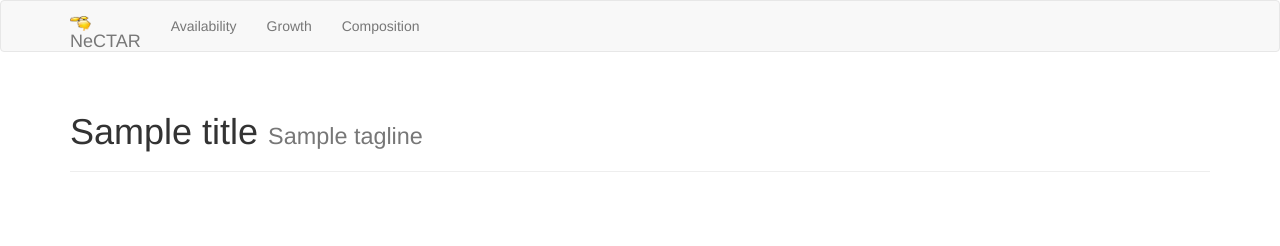
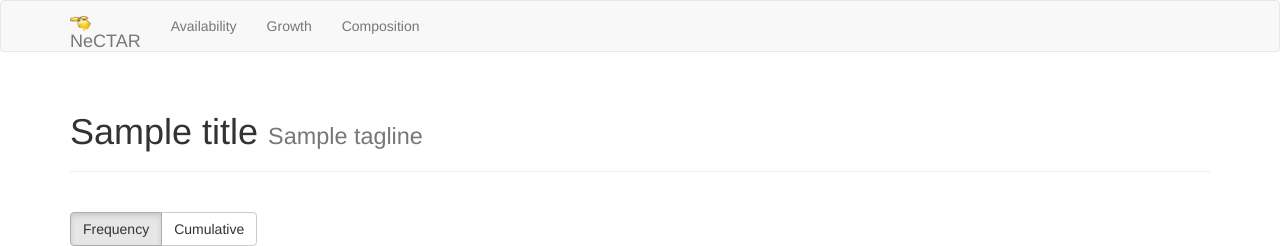
Before and after one commit to rrothwell/langstroth, a Django app: template user_statistics/templates/user_statistics.html in a window 1280 px wide. Shown: the top 246 px of the page. Run offline with Django 3.2, Linux system fonts and the light colour scheme; the template is opened without the code that fills it: most values are stand-ins (such as "Sample title", 1, 10 or a date in 2020); a map, chart or similar area stays blank; parts of the project's set-up code (start-up, migrations or seed data) failed here and were passed over; some libraries are stand-ins or nearby versions.

Commit message:
RR: plot cumulative frequency. Not complete yet as old plot hangs around.
Change-Id: I9b8cc1ce997d70d3e33d659db0e359d74693eed9

```diff
--- a/langstroth/static/js/user_statistics.js
+++ b/langstroth/static/js/user_statistics.js
@@ -1,4 +1,6 @@
 ////// Area Plot of NeCTAR User Registration History
+var registrationFrequency = [];
+var isCumulative = false;
 
 //==== Data manipulation
 
@@ -28,11 +30,6 @@ var yAxis = d3.svg.axis()
     .scale(y)
     .orient("left");
 
-var area = d3.svg.area()
-    .x(function(d) { return x(d.date); })
-    .y0(HEIGHT)
-    .y1(function(d) { return y(d.count); });
-
 var svg = d3.select("#plot-area").append("svg")
     .attr("width", WIDTH + MARGIN.LEFT + MARGIN.RIGHT)
     .attr("height", HEIGHT + MARGIN.TOP + MARGIN.BOTTOM)
@@ -40,6 +37,11 @@ var svg = d3.select("#plot-area").append("svg")
     .attr("transform", "translate(" + MARGIN.LEFT + "," + MARGIN.TOP + ")");
 
 function visualise(data) {
+
+	var area = d3.svg.area()
+	    .x(function(d) { return x(d.date); })
+	    .y0(HEIGHT)
+	    .y1(function(d) { return y(d.count); });
 
 	  x.domain(d3.extent(data, function(d) { return d.date; }));
 	  y.domain([0, d3.max(data, function(d) { return d.count; })]);
@@ -52,7 +54,14 @@ function visualise(data) {
 	  svg.append("g")
 	      .attr("class", "x axis")
 	      .attr("transform", "translate(0," + HEIGHT + ")")
-	      .call(xAxis);
+	      .call(xAxis)
+	    .append("text")
+	      //.attr("transform", "rotate(-90)")
+	      .attr("x", WIDTH)
+	      .attr("dx", "-0.71em")
+	      .attr("dy", "-0.71em")
+	      .style("text-anchor", "end")
+	      .text("Date");
 
 	  svg.append("g")
 	      .attr("class", "y axis")
@@ -66,17 +75,36 @@ function visualise(data) {
 }
 
 function processResponse(registrationFrequency) {
+	var sum = 0;
 	registrationFrequency.forEach(function(record) {
 		record.date = parseDate(record.date);
-		record.count = +record.count;
+		if (isCumulative) {
+			sum += +record.count;
+			record.count = sum;
+		} else {
+			record.count = +record.count;
+		}
 	  });
 }
 
 function load() {
-	d3.json("/user_statistics/rest/registrations/frequency", function(error, registrationFrequency) {
+	d3.json("/user_statistics/rest/registrations/frequency", function(error, responseData) {
+		registrationFrequency = responseData;
 		processResponse(registrationFrequency);
 		visualise(registrationFrequency);
 	});
 }
 
 load();
+
+
+//---- Additional User Interactions.
+
+function change() {
+	$('#graph-buttons button').removeClass('active');
+	$(this).addClass('active');
+	isCumulative = this.id == 'cumulative';
+	load();
+}
+
+d3.selectAll("button").on("click", change);
--- a/user_statistics/templates/user_statistics.html
+++ b/user_statistics/templates/user_statistics.html
@@ -5,6 +5,21 @@
 {% endblock %}
 
 {% block content %}
+		<div class="row">
+			<div class="col-md-3">
+			  <div id="graph-buttons" class="btn-group">
+				<button id="frequency" type="button" class="btn btn-default active">Frequency</button>
+				<button id="cumulative" type="button" class="btn btn-default">Cumulative</button>
+			  </div>
+			</div>
+			<div class="col-md-2">
+			</div>
+			<div class="col-md-2">
+				<h4><div id="statistics-area" class="label label-default"></div></h4>
+			</div>
+			<div class="col-md-5">
+			</div>
+		</div>
 		<div class="row">
 			<div  class="col-md-6">
 				<div  id="inner-plot-container" >
```
